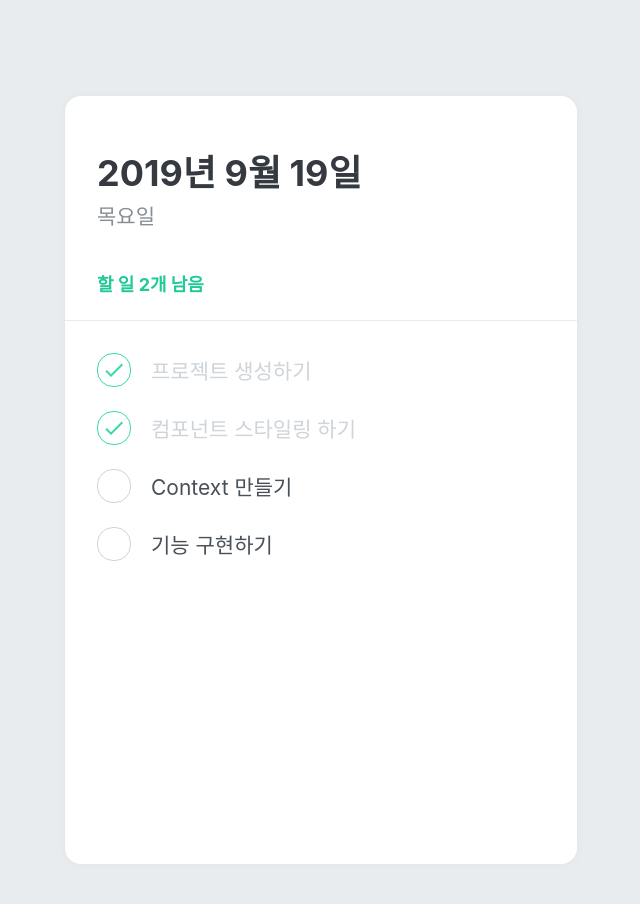
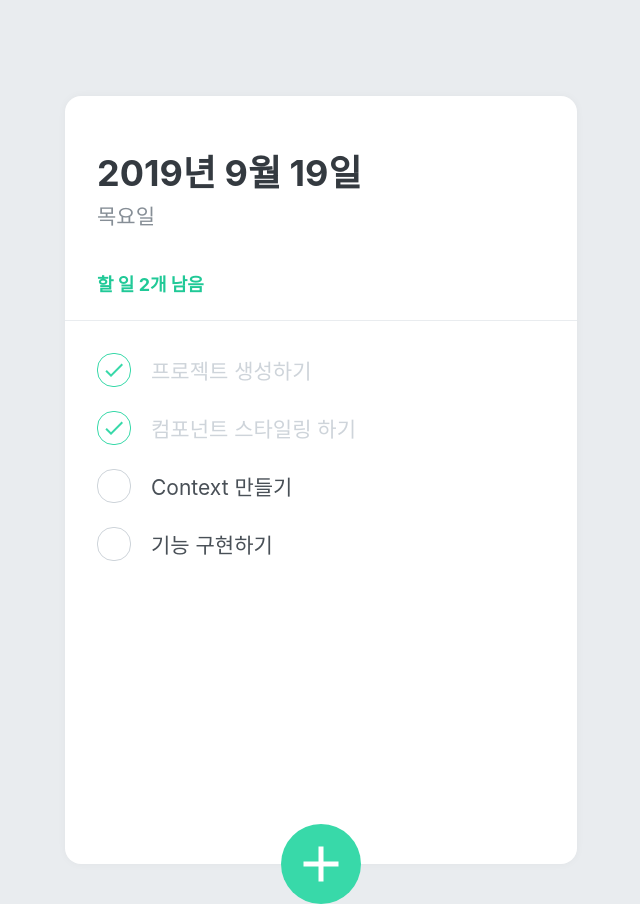
Before and after one commit to SeungHyunKim85/mashup-todolist, a React (Create React App) app: page / in a window 1280 px wide. Shown: the whole page, without its empty margins (319-959 px from the left). Built offline with nearby package versions, Linux system fonts and the light colour scheme.

Commit message:
TodoCreate

```diff
--- a/src/App.js
+++ b/src/App.js
@@ -3,6 +3,7 @@
 import TodoTemplete from './Components/TodoTemplete';
 import TodoHead from './Components/TodoHead';
 import TodoList from './Components/TodoList';
+import TodoCreate from './Components/TodoCreate';
 
 const GlobalStyle = createGlobalStyle`
   body {
@@ -17,6 +18,7 @@
       <TodoTemplete>
         <TodoHead />
         <TodoList />
+        <TodoCreate />
       </TodoTemplete>
     </>
   );
--- a/src/Components/TodoCreate.js
+++ b/src/Components/TodoCreate.js
@@ -1,10 +1,98 @@
-import React from 'react';
+import React, { useState } from 'react';
+import styled, { css } from 'styled-components';
+import { MdAdd } from 'react-icons/md'
+
+const CircleButton = styled.button`
+  background: #38d9a9;
+  &:hover {
+    background: #63e6be;
+  }
+  &:active {
+    background: #20c997;
+  }
+
+  z-index: 5;
+  cursor: pointer;
+  width: 80px;
+  height: 80px;
+  display: block;
+  align-items: center;
+  justify-content: center;
+  font-size: 60px;
+  position: absolute;
+  left: 50%;
+  bottom: 0px;
+  transform: translate(-50%, 50%);
+  color: white;
+  border-radius: 50%;
+  border: none;
+  outline: none;
+  display: flex;
+  align-items: center;
+  justify-content: center;
+
+  transition: 0.125s all ease-in;
+  ${props =>
+    props.open &&
+    css`
+      background: #ff6b6b;
+      &:hover {
+        background: #ff8787;
+      }
+      &:active {
+        background: #fa5252;
+      }
+      transform: translate(-50%, 50%) rotate(45deg);
+    `}
+`;
+
+const InsertFormPositioner = styled.div`
+  width: 100%;
+  bottom: 0;
+  left: 0;
+  position: absolute;
+`;
+
+const InsertForm = styled.div`
+  background: #f8f9fa;
+  padding-left: 32px;
+  padding-top: 32px;
+  padding-right: 32px;
+  padding-bottom: 72px;
+
+  border-bottom-left-radius: 16px;
+  border-bottom-right-radius: 16p;
+  border-top: 1px solid #e9ecef
+`;
+
+const Input = styled.input`
+  padding: 12px;
+  border-radius: 4px;
+  border: 1px solid #dee2e6;
+  width: 100%;
+  outline: none;
+  font-size: 18px;
+  box-sizing: border-box;
+`
 
 function TodoCreate() {
+  const [open, setOpen] = useState(false);
+
+  const onToggle = () => setOpen(!open);
+
   return (
-    <div>
-      Hello React!
-    </div>
+    <>
+      {open && (
+        <InsertFormPositioner>
+          <InsertForm>
+            <Input autoFocus placeholder="할 일을 입력 후, Enter 를 누르세요" />
+          </InsertForm>
+        </InsertFormPositioner>
+      )}
+      <CircleButton onClick={onToggle} open={open}>
+        <MdAdd />
+      </CircleButton>
+    </>
   );
 }
 
```
